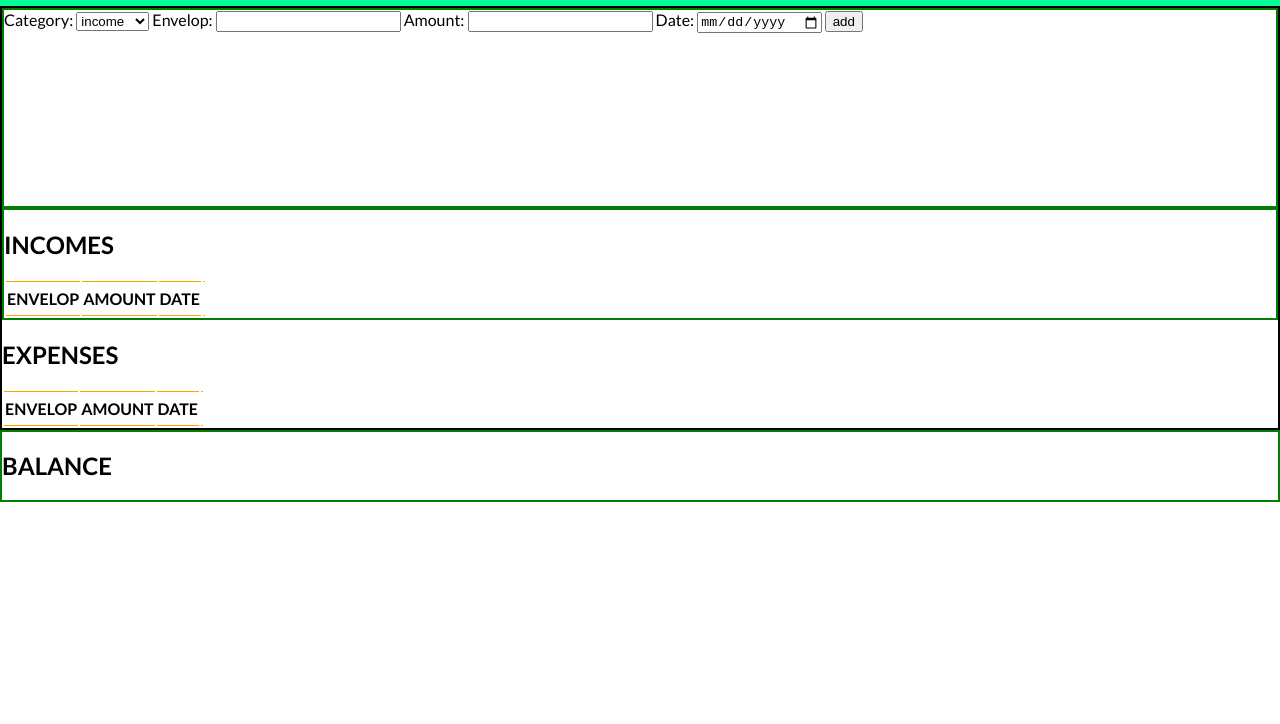
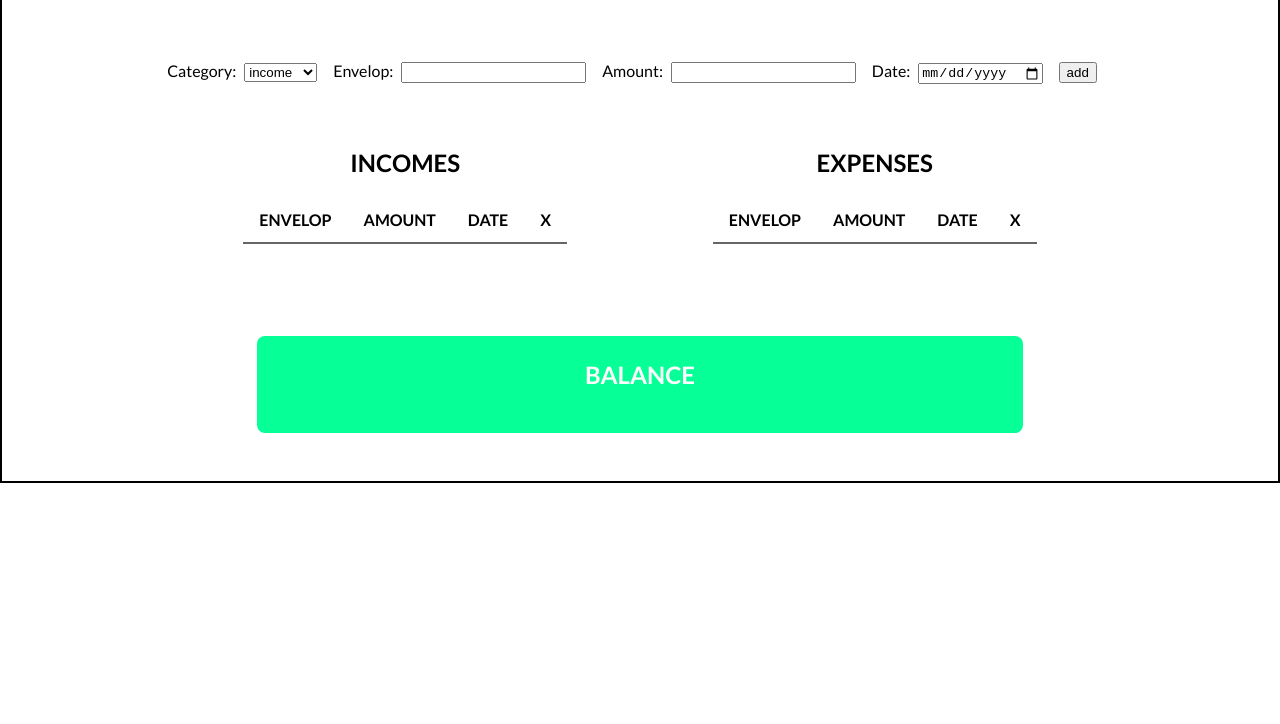
Before and after one commit to chaeahpark/account-app, a plain HTML site: page index.html in a window 1280 px wide. Shown: the part 76-800 px from the top of the page. Drawn offline with Linux system fonts and the light colour scheme.

Commit message:
edit styles

```diff
--- a/index.html
+++ b/index.html
@@ -13,7 +13,7 @@
 
   <body>
     <header class="header">
-      <h1 class="header__title title">Save with Me</h1>
+      <h1 class="header__title">Save with Me</h1>
       <div class="user">
         <div class="login">
           LOG IN
@@ -26,18 +26,28 @@
     <div class="container">
       <div class="input">
         <form class="input__form">
-          <label for="">Category:</label>
-          <select id="category">
-            <option value="income">income</option>
-            <option value="expense">expense</option>
-          </select>
-          <label>Envelop: </label>
-          <input id="envelop" type="text" />
-          <label for="">Amount: </label>
-          <input id="amount" type="number" />
-          <label for="">Date: </label>
-          <input id="date" type="date" />
-          <button class="add">add</button>
+          <div class="input__form--item">
+            <label class="form__label" for="">Category:</label>
+            <select class="form__input" id="category">
+              <option value="income">income</option>
+              <option value="expense">expense</option>
+            </select>
+          </div>
+          <div class="input__form--item">
+            <label class="form__label">Envelop: </label>
+            <input class="form__input" id="envelop" type="text" />
+          </div>
+          <div class="input__form--item">
+            <label class="form__label" for="">Amount: </label>
+            <input class="form__input" id="amount" type="number" />
+          </div>
+          <div class="input__form--item">
+            <label class="form__label" for="">Date: </label>
+            <input class="form__input" id="date" type="date" />
+          </div>
+          <div class="input__form--item">
+            <button class="form__btn add">add</button>
+          </div>
         </form>
       </div>
 
@@ -46,37 +56,50 @@
           <h2 class="title">INCOMES</h2>
           <table class="table income__table">
             <thead>
-              <tr class="tb-row">
+              <tr>
                 <th>ENVELOP</th>
                 <th>AMOUNT</th>
                 <th>DATE</th>
-                <th></th>
+                <th>X</th>
               </tr>
             </thead>
             <tbody id="income-list"></tbody>
+            <tfoot>
+              <tr>
+                <td colspan="4" class="emptycell"></td>
+              </tr>
+              <tr>
+                <td colspan="4" id="total-income"></td>
+              </tr>
+            </tfoot>
           </table>
-          <div id="total-income">
-          </div>
-        </div>
+          <!-- <div id="total-income"></div> -->
         </section>
         <section class="expense">
           <h2 class="title">EXPENSES</h2>
           <table class="table expense__table">
             <thead>
-              <tr class="tb-row">
+              <tr>
                 <th>ENVELOP</th>
                 <th>AMOUNT</th>
                 <th>DATE</th>
-                <th></th>
+                <th>X</th>
               </tr>
             </thead>
             <tbody id="expense-list"></tbody>
+            <tfoot>
+              <tr>
+                <td colspan="4" class="emptycell"></td>
+              </tr>
+              <tr>
+                <td colspan="4" id="total-expense"></td>
+              </tr>
+            </tfoot>
           </table>
-          <div id="total-expense">
-
-          </div>
+          <!-- <div id="total-expense"></div> -->
         </section>
       </div>
+
       <section class="balance">
         <h2 class="title">BALANCE</h2>
         <div id="balanceAmount"></div>
--- a/main.js
+++ b/main.js
@@ -14,7 +14,7 @@
 // window.onscroll = function() {
 //   addStickyClass();
 // };
-
+// TODO 1. Fix alert box when there is no values in the input field.
 // Income class to create income objects.
 class Income {
   constructor(envelop, amount, date) {
@@ -27,8 +27,8 @@ class Income {
     return (
       "_" +
       Math.random()
-        .toString(36)
-        .substr(2, 9)
+      .toString(36)
+      .substr(2, 9)
     );
   }
 }
@@ -45,8 +45,8 @@ class Expense {
     return (
       "_" +
       Math.random()
-        .toString(36)
-        .substr(2, 9)
+      .toString(36)
+      .substr(2, 9)
     );
   }
 }
@@ -70,9 +70,9 @@ class UI {
     row.id = income.id;
     row.innerHTML = `
     <td>${income.envelop}</td>
-    <td class="income-amount">${income.amount}</td>
+    <td align="right" class="income-amount">€${income.amount}</td>
     <td>${income.date}</td>
-    <td><a class="deleteBtn" href="#">X</a></td>
+    <td align="center"><a class="deleteBtn" href="#">X</a></td>
     `;
     incomeList.appendChild(row);
   }
@@ -89,7 +89,7 @@ class UI {
     const totalIncomeAmount = arr.reduce((acc, income) => {
       return acc + income;
     });
-    totalIncomeList.innerHTML = `<p>Total: € <span id="totalIncomeAmount">${totalIncomeAmount}</span></p>`;
+    totalIncomeList.innerHTML = `Total: € <span id="totalIncomeAmount">${totalIncomeAmount}</span>`;
   }
 
   // Display expense on the list
@@ -108,9 +108,9 @@ class UI {
     row.id = expense.id;
     row.innerHTML = `
       <td>${expense.envelop}</td>
-      <td>${expense.amount}</td>
+      <td align="right">€${expense.amount}</td>
       <td>${expense.date}</td>
-      <td><a class="deleteBtn" href="#">X</a></td>
+      <td align="center"><a class="deleteBtn" href="#">X</a></td>
       `;
     expenseList.appendChild(row);
   }
@@ -127,7 +127,7 @@ class UI {
     const totalExpenseAmount = arr.reduce((acc, expense) => {
       return acc + expense;
     });
-    totalExpenseList.innerHTML = `<p>Total: € <span id="totalExpenseAmount">${totalExpenseAmount}<span></p>`;
+    totalExpenseList.innerHTML = `Total: € <span id="totalExpenseAmount">${totalExpenseAmount}<span>`;
   }
 
   // Display balance on the list.
@@ -141,6 +141,12 @@ class UI {
     const balance = totalIncome - totalExpense;
     const balanceList = document.getElementById("balanceAmount");
     balanceList.innerHTML = `€ <span>${balance}</span>`;
+
+    if (balance >= 0) {
+      document.querySelector("#balanceAmount").style.color = "#05b9f0";
+    } else if (balance < 0) {
+      document.querySelector("#balanceAmount").style.color = "#ff562b"
+    }
   }
 
   // Show an alert message.
@@ -250,6 +256,7 @@ const form = document.querySelector(".input__form");
 const deleteBtn = document.querySelectorAll(".deleteBtn");
 const incomeList = document.querySelector("#income-list");
 const expenseList = document.querySelector("#expense-list");
+
 // When the document is loaded
 document.addEventListener("DOMContentLoaded", () => {
   UI.displayIncome();
@@ -277,15 +284,16 @@ form.addEventListener("submit", e => {
     Store.addIncome(income);
     UI.displayTotalIncome();
     UI.displayBalance();
+    UI.showAlert("The item added.", "success");
   } else if (category === "expense") {
     const expense = new Expense(envelop, amount, date);
     UI.addExpenseToList(expense);
     Store.addExpense(expense);
     UI.displayTotalExpense();
     UI.displayBalance();
+    UI.showAlert("The item added.", "success");
   }
-  // Show the result to a user.
-  UI.showAlert("The item added.", "success");
+
   // Clear input fields
   UI.clearFields();
 });
--- a/style.css
+++ b/style.css
@@ -1,12 +1,12 @@
 body {
-  font-family: 'Lato', sans-serif;
+  font-family: "Lato", sans-serif;
   font-size: 16px;
   margin: 0;
   padding: 0;
 }
 
 .header {
-  background-color: #06FF96;
+  background-color: #06ff96;
   height: auto;
   display: grid;
   grid-template-columns: repeat(2, minmax(200px, 1fr));
@@ -15,18 +15,19 @@ body {
 }
 
 .header__title {
-
+  margin: 1rem 3rem;
   font-weight: bold;
   color: white;
 }
 
 .user {
-  display: grid;
-  grid-template-columns: repeat(2, 1fr);
+  margin: 1rem 3rem;
 }
 
 .login,
 .signup {
+  float: right;
+  margin-right: 3rem;
   color: white;
 }
 
@@ -38,7 +39,7 @@ body {
 }
 
 /* Add some top padding to the page content to prevent sudden quick movement (as the navigation bar gets a new position at the top of the page (position:fixed and top:0) */
-.sticky+.content {
+.sticky + .content {
   padding-top: 60px;
 }
 
@@ -46,47 +47,146 @@ body {
   border: 2px solid black;
   height: 100%;
   display: grid;
-  grid-template-rows: repeat(auto-fit, minmax(200px, 1fr));
+  /* grid-template-rows: repeat(auto-fit, minmax(200px, 1fr)); */
+  grid-template-rows: repeat(auto-fit, auto);
 }
 
 .alert-danger {
+  width: 50%;
   color: white;
   background-color: red;
 }
 
 .alert-success {
+  width: 50%;
   color: white;
   background-color: #80f29f;
 }
 
 .input {
-  border: 2px solid green;
+  margin-top: 3rem;
+  margin-bottom: 3rem;
+  display: flex;
+  justify-content: center;
+  align-items: center;
+}
+
+.input__form {
+  width: 90%;
+  display: flex;
+  justify-content: center;
+  flex-wrap: wrap;
+}
+
+.input__form--item {
+  margin-top: 1rem;
+  margin-right: 1rem;
+}
+
+.form__label {
+  margin-right: 0.3rem;
+}
+
+.form__btn {
+  cursor: pointer;
 }
 
 .records {
-  border: 2px solid green;
-  display: grid;
-  grid-template-columns: repeat(2, 1fr);
+  width: 80%;
+  margin: 0 auto;
+  /* border: 2px solid green; */
+  display: flex;
+  flex-wrap: wrap;
+  justify-content: space-evenly;
 }
 
-.tb-row {
-  height: 35px;
+/* TABLE COMMON VARIABLES */
+
+.title {
+  margin-top: 0;
+  text-align: center;
 }
 
-th,
+table {
+  border-collapse: collapse;
+}
+
+th {
+  padding: 0.8rem 1rem;
+  border-bottom: 2px #656665 solid;
+}
+
 td {
-  border-top: 1px orange solid;
-  border-bottom: 1px orange solid;
+  padding: 0.7rem 0.5rem;
+  border-bottom: 1px #656665 solid;
+}
+
+.income {
+  /* border: 2px solid pink; */
+  padding: 1rem 2rem;
+}
+
+.expense {
+  /* border: 2px solid pink; */
+  padding: 1rem 2rem;
 }
 
 .deleteBtn {
-  border: 1px solid black;
-  padding: .2rem .2rem;
+  padding: 0.2rem 0.3rem;
+
+  border-radius: 3px;
   text-decoration: none;
-  background-color: #ff562b;
+  text-align: center;
+}
+
+.emptycell {
+  height: 0.5rem;
+  padding: 0;
+  border: none;
+}
+
+#total-expense,
+#total-income {
+  padding-top: 0.3rem;
+  padding-bottom: 1rem;
+  text-align: center;
+  font-size: 1.5rem;
+  font-weight: bold;
+  color: white;
+  opacity: 0.7;
+  border: none;
+}
+
+#total-expense {
+  color: #ff562b;
+}
+
+#total-income {
+  color: #05b9f0;
+}
+
+.balance {
+  width: 60%;
+  padding-top: 1.5rem;
+  padding-bottom: 1.5rem;
+  margin: auto;
+  margin-top: 3rem;
+  margin-bottom: 3rem;
+  background-color: #06ff96;
+  /* border-top: 1px solid black; */
+  border-radius: 0.5rem;
   color: white;
 }
 
-.balance {
-  border: 2px solid green;
+/* .balance .title {
+  font-size: 1rem;
+  color: white;
+} */
+
+#balanceAmount {
+  text-align: center;
+  color: white;
+  font-size: 1.5rem;
+  font-weight: bold;
+  opacity: 0.7;
 }
```
